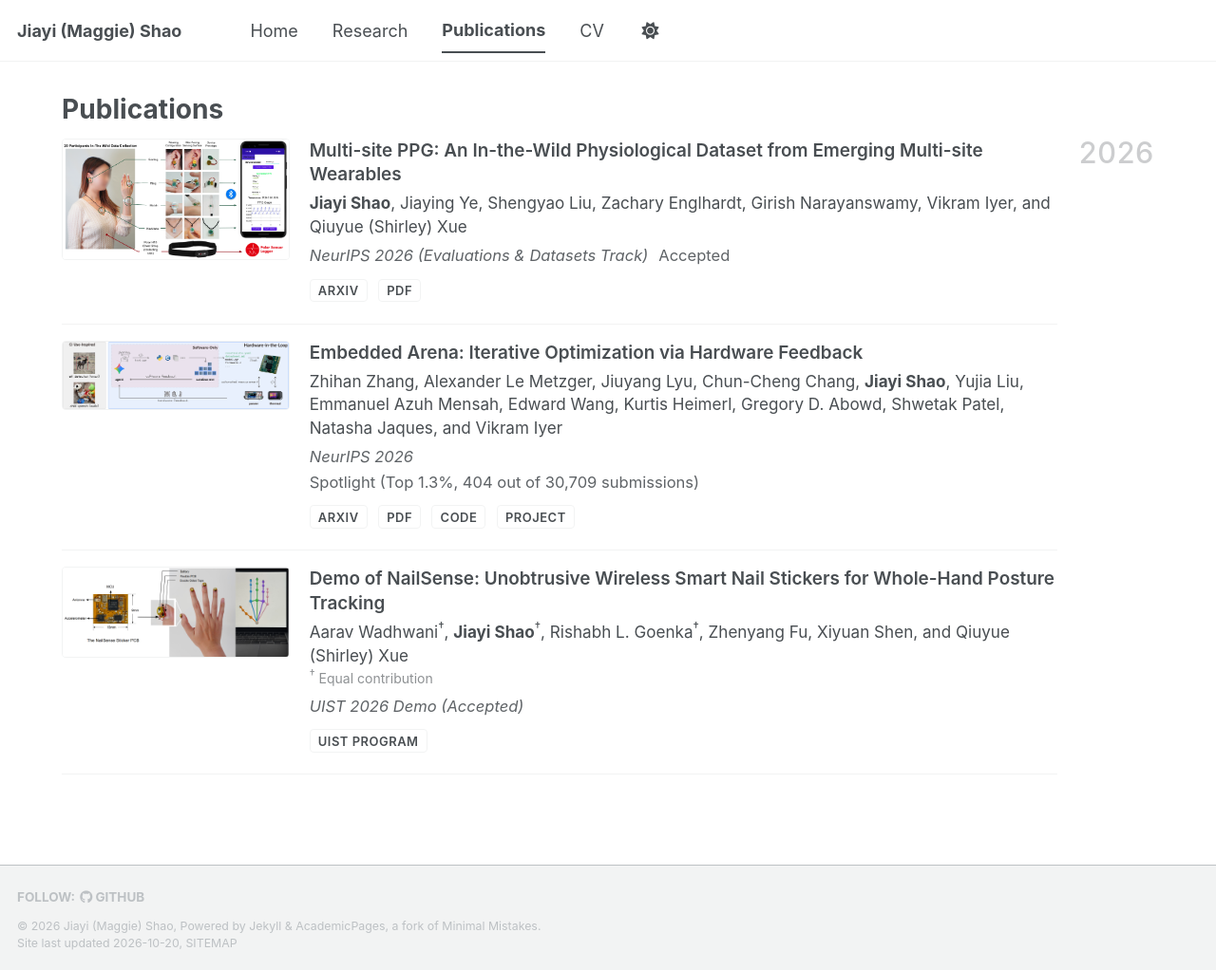
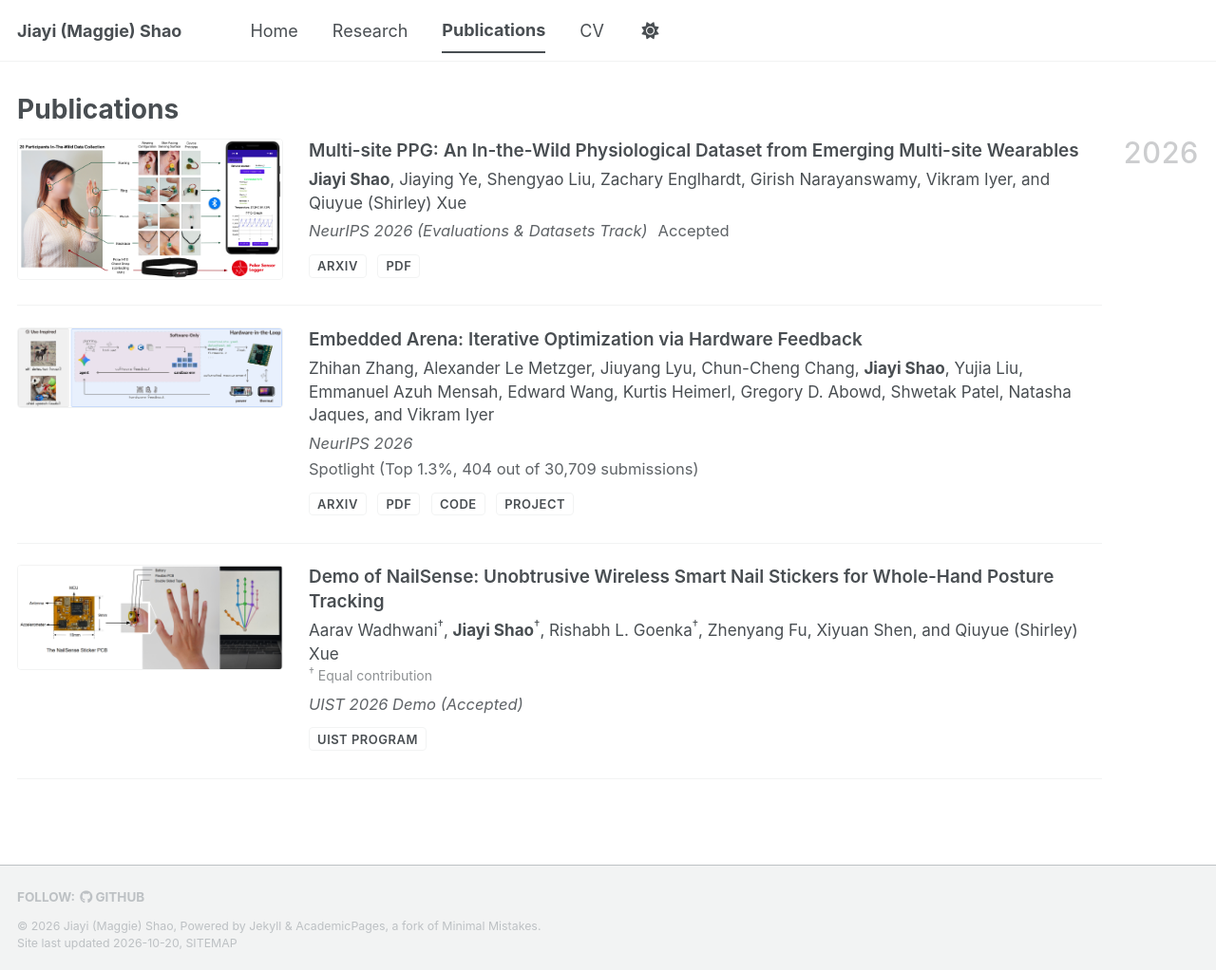
Before and after one commit to jiayimaggieshao/jiayimaggieshao.github.io, a Jekyll site: the page built from _pages/publications.html, in a window 1280 px wide and 1022 px high. Shown: the whole window at 95% size. Built offline with Jekyll 4.4.1, drawn with Linux system fonts in a browser that asks for light colours; a style sheet for code colours, icons or effects is not loaded.

Commit message:
Enlarge publication thumbnails and use the full content width.
Keep the text column wider than the figures, and stack the image above the text on small screens.

Co-authored-by: Cursor <cursoragent@cursor.com>

```diff
--- a/_includes/publication-entry.html
+++ b/_includes/publication-entry.html
@@ -2,7 +2,7 @@
 <article class="pub-entry">
   {% if post.image %}
   <a class="pub-entry__media" href="{{ pub_link }}">
-    <img class="pub-entry__thumb" src="{{ post.image | prepend: '/images/' | relative_url }}" alt="{{ post.title | escape }}" width="240">
+    <img class="pub-entry__thumb" src="{{ post.image | prepend: '/images/' | relative_url }}" alt="{{ post.title | escape }}" width="280">
   </a>
   {% endif %}
   <div class="pub-entry__main">
--- a/_sass/layout/_publications.scss
+++ b/_sass/layout/_publications.scss
@@ -4,7 +4,7 @@
   @include breakpoint($large) {
     float: none;
     width: 100%;
-    max-width: 1150px;
+    max-width: none;
     margin-left: auto;
     margin-right: auto;
     padding-left: 0;
@@ -44,10 +44,10 @@
 
 .pub-entry {
   display: grid;
-  grid-template-columns: 240px minmax(0, 1fr);
-  gap: 1rem 1.15rem;
+  grid-template-columns: 280px minmax(0, 1fr);
+  gap: 1.15rem 1.5rem;
   align-items: start;
-  padding: 0.95rem 0 1.05rem;
+  padding: 1.25rem 0 1.4rem;
   border-bottom: 1px solid var(--global-border-color);
 }
 
@@ -61,15 +61,15 @@
 
 .pub-entry__media {
   display: block;
-  width: 240px;
-  max-width: 240px;
+  width: 280px;
+  max-width: 280px;
   line-height: 0;
 }
 
 .archive img.pub-entry__thumb,
 .pub-entry__thumb {
   width: 100%;
-  max-width: 240px;
+  max-width: 280px;
   height: auto;
   display: block;
   border-radius: 4px;
@@ -166,7 +166,7 @@
   border-color: var(--global-text-color);
 }
 
-@media (max-width: 700px) {
+@media (max-width: 800px) {
   .pub-year {
     grid-template-columns: 1fr;
   }
@@ -185,19 +185,19 @@
   }
 
   .pub-entry {
-    grid-template-columns: 148px minmax(0, 1fr);
-    gap: 0.75rem;
+    grid-template-columns: minmax(0, 1fr);
+    gap: 0.85rem;
   }
 
   .pub-entry__media {
-    width: 148px;
-    max-width: 148px;
+    width: 100%;
+    max-width: 320px;
   }
 
   .archive img.pub-entry__thumb,
   .pub-entry__thumb {
     width: 100%;
-    max-width: 148px;
+    max-width: 320px;
     height: auto;
   }
 }
```
